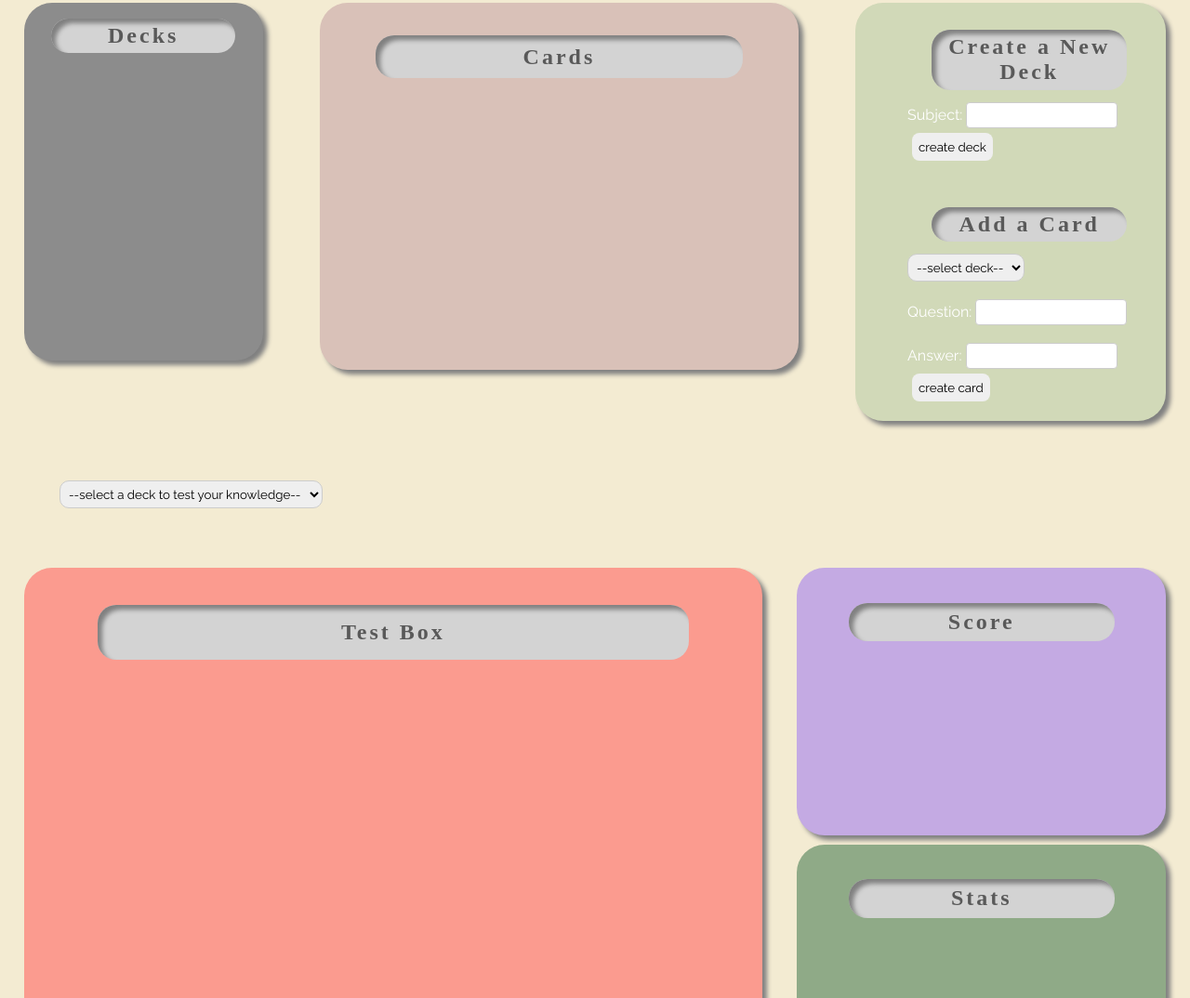
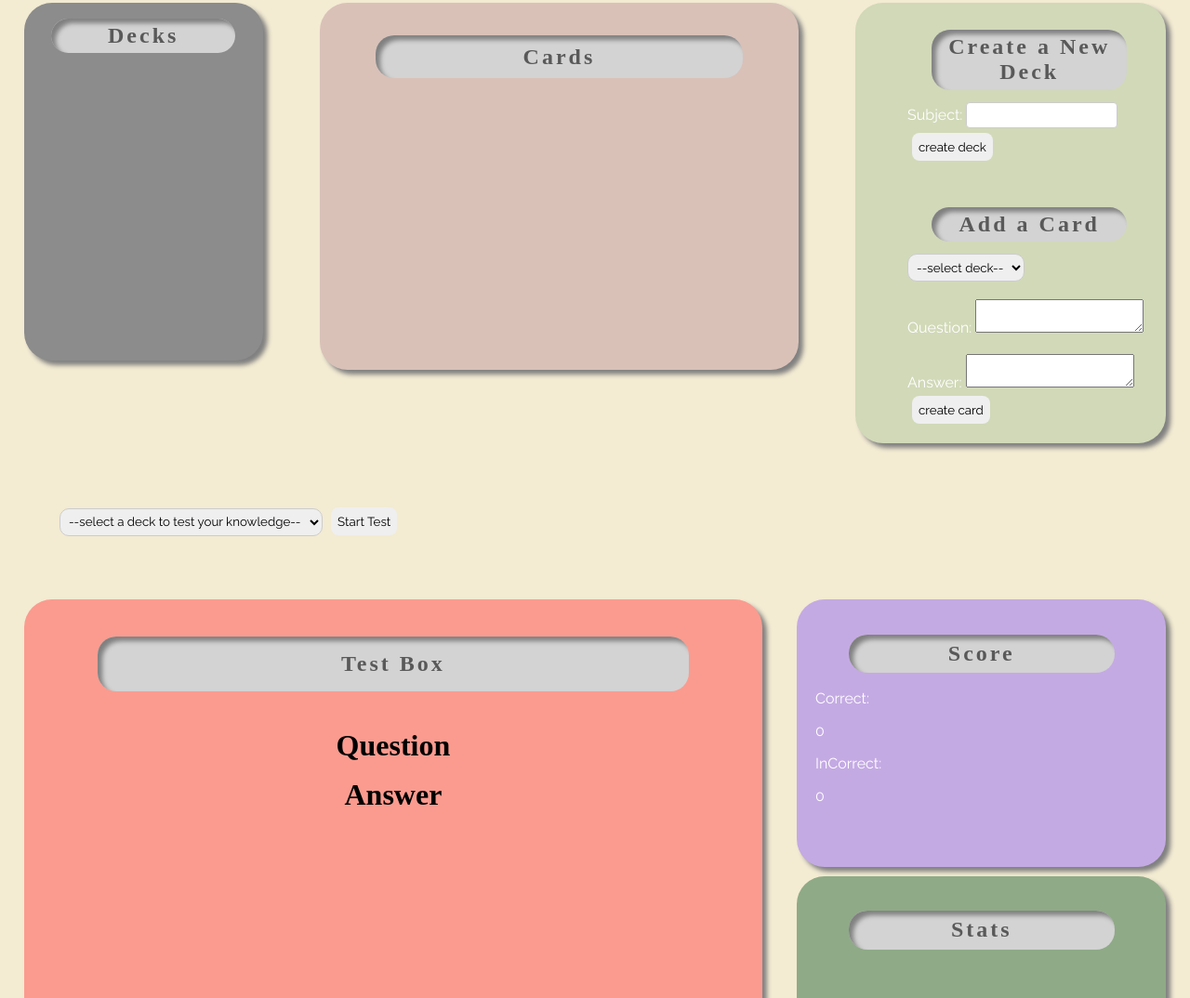
Before and after one commit to tbanish/js-flashcard-frontend, a plain HTML site: page index.html in a window 1280 px wide. Shown: the part 162-1236 px from the top of the page at 93% size. Drawn offline with Linux system fonts and the light colour scheme; no server answers; a web font is replaced by a local one.

Commit message:
change card form inputs to textarea; create start-test button; add class 'test-header' to test box; create card-front, card-back divs; add question p tag and answer p tag to card-front and card-back; build div for test-buttons; add label and p tags in score-card div for correct-answers and incorrect-answers;

```diff
--- a/index.html
+++ b/index.html
@@ -49,10 +49,10 @@
             </select>
             <br><br>
             <label for="question">Question: </label>
-            <input type="text" name="question" value="">
+            <textarea type="text" name="question" value=""></textarea>
             <br><br>
             <label for="answer">Answer: </label>
-            <input type="text" name="answer" value="">
+            <textarea type="text" name="answer" value=""></textarea>
             <input class="btn" type="submit" value="create card">
           </form>
         </div>
@@ -63,19 +63,34 @@
         <option>--select a deck to test your knowledge--</option>
       </select>
 
+      <button class="start-test btn">Start Test</button>
+
     <div class="test-grid">
       <div class="test-box">
-        <h2>Test Box</h2>
+        <h2 class="test-header">Test Box</h2>
         <div class="scene">
           <div class="test-card">
-
+            <div class="card-front face">
+              <h3>Question</h3>
+              <p class="test-card-question"></p>
+            </div>
+            <div class="card-back face">
+              <h3>Answer</h3>
+              <p class="test-card-answer"></p>
+            </div>
           </div>
+        </div>
+        <div class="test-buttons">
         </div>
       </div>
 
       <div class="score-stat-box">
         <div class="score-card">
           <h2>Score</h2>
+          <label for="correct-answers">Correct:</label>
+          <p class="correct-answers score">0</p>
+          <label for="incorrect-answers">InCorrect:</label>
+          <p class="incorrect-answers score">0</p>
         </div>
 
         <div class="stats">
```
